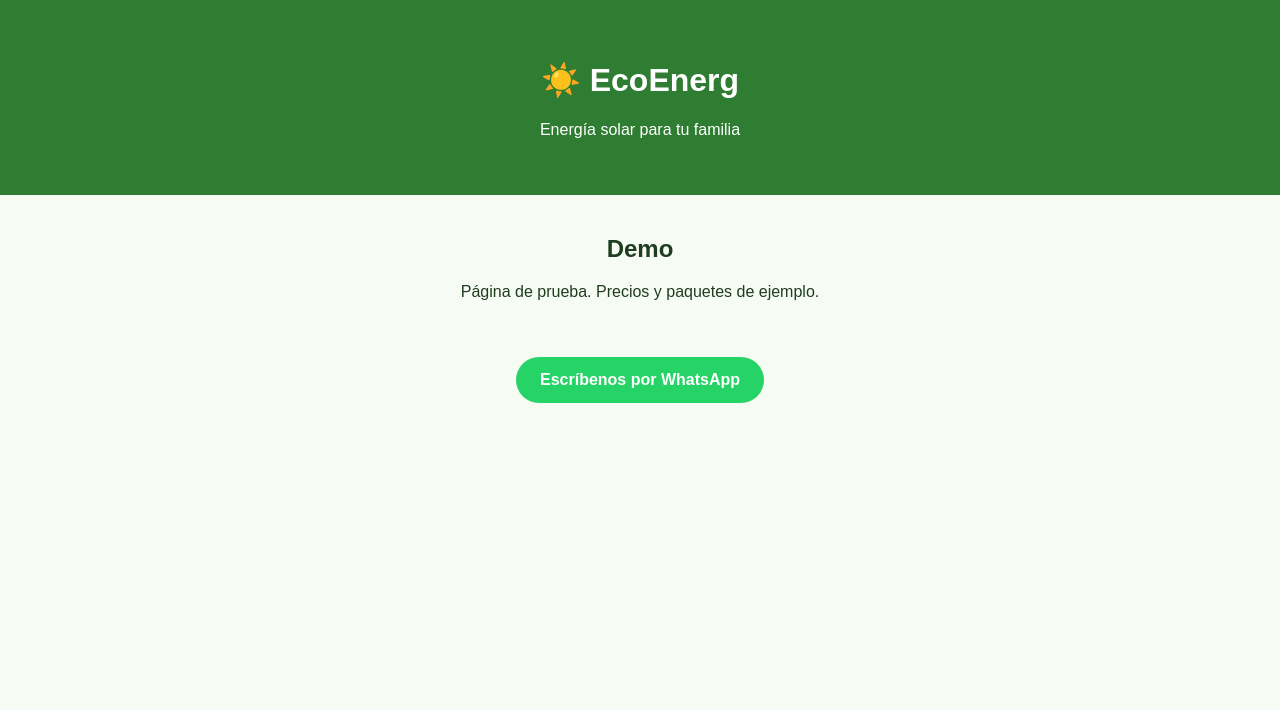
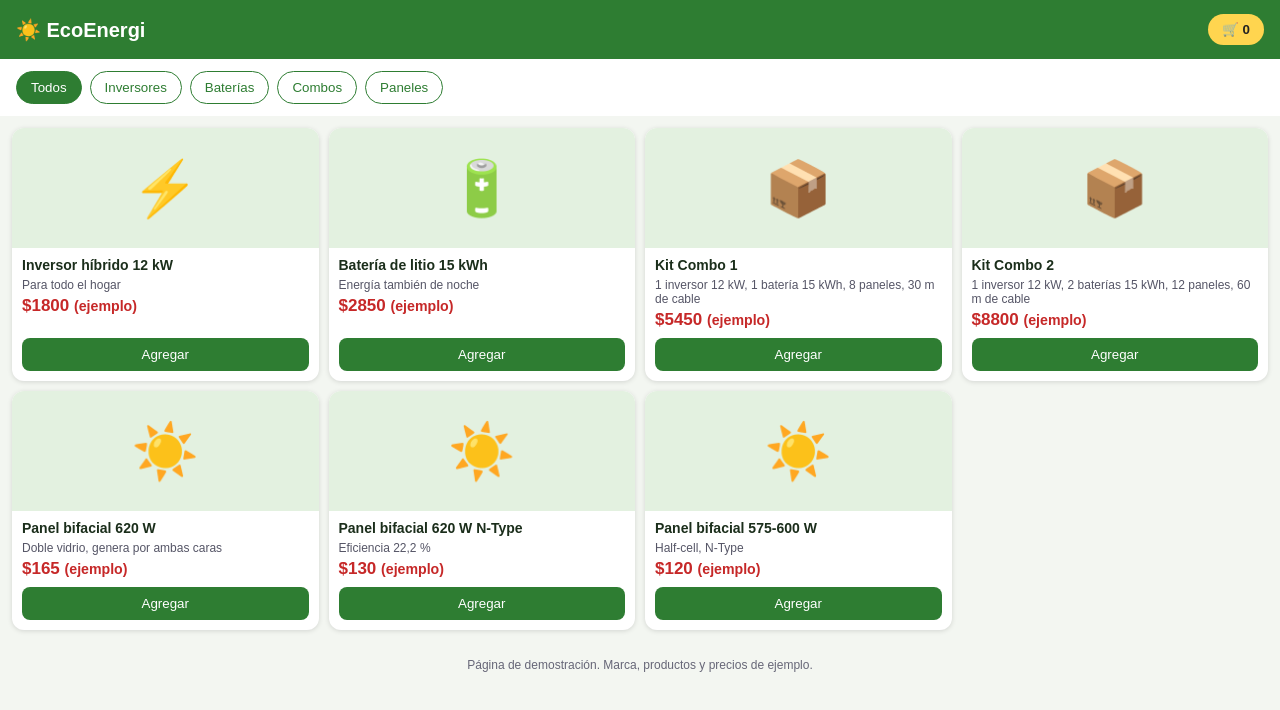
Before and after one commit to lordRoy20/ecoenerg, a plain HTML site: page index.html in a window 1280 px wide. Drawn offline with Linux system fonts and the light colour scheme.

Commit message:
marca EcoEnergi y contacto

```diff
--- a/index.html
+++ b/index.html
@@ -1,19 +1,54 @@
 <!DOCTYPE html>
-<html lang="es">
-<head>
-<meta charset="UTF-8">
-<meta name="viewport" content="width=device-width, initial-scale=1">
-<title>EcoEnerg - Energía solar</title>
+<html lang="es"><head><meta charset="UTF-8"><meta name="viewport" content="width=device-width,initial-scale=1"><title>EcoEnergi - Tienda solar</title>
 <style>
-body{font-family:sans-serif;margin:0;text-align:center;background:#f6fbf3;color:#1f3d1f}
-header{background:#2e7d32;color:#fff;padding:40px 16px}
-a.btn{display:inline-block;background:#25d366;color:#fff;padding:14px 24px;border-radius:30px;text-decoration:none;font-weight:bold;margin:20px}
-section{padding:20px}
-</style>
-</head>
-<body>
-<header><h1>☀️ EcoEnerg</h1><p>Energía solar para tu familia</p></header>
-<section><h2>Demo</h2><p>Página de prueba. Precios y paquetes de ejemplo.</p></section>
-<a class="btn" href="https://wa.me/">Escríbenos por WhatsApp</a>
-</body>
-</html>
+*{box-sizing:border-box}body{margin:0;font-family:sans-serif;background:#f3f6f1;color:#1b2e1b}
+header{background:#2e7d32;color:#fff;padding:14px 16px;position:sticky;top:0;z-index:5;display:flex;justify-content:space-between;align-items:center}
+header h1{font-size:20px;margin:0}
+#cartbtn{background:#ffd54f;color:#222;border:0;border-radius:20px;padding:8px 14px;font-weight:bold}
+.cats{display:flex;gap:8px;overflow-x:auto;padding:12px 16px;background:#fff;position:sticky;top:56px;z-index:4}
+.cats button{border:1px solid #2e7d32;background:#fff;color:#2e7d32;border-radius:20px;padding:8px 14px;white-space:nowrap}
+.cats button.on{background:#2e7d32;color:#fff}
+#grid{display:grid;grid-template-columns:repeat(2,1fr);gap:10px;padding:12px}
+@media(min-width:700px){#grid{grid-template-columns:repeat(4,1fr)}}
+.card{background:#fff;border-radius:12px;overflow:hidden;box-shadow:0 1px 5px #0002;display:flex;flex-direction:column}
+.img{height:120px;display:flex;align-items:center;justify-content:center;font-size:54px;background:#e3f1e0}
+.img img{width:100%;height:100%;object-fit:cover}
+.t{padding:8px 10px;flex:1}.t b{font-size:14px}.t p{font-size:12px;margin:4px 0;color:#556}
+.pr{color:#c62828;font-weight:bold;font-size:17px}
+.card button{margin:0 10px 10px;background:#2e7d32;color:#fff;border:0;border-radius:8px;padding:9px}
+#cart{display:none;position:fixed;inset:0;background:#0008;z-index:9}
+#cartbox{background:#fff;position:absolute;bottom:0;left:0;right:0;max-height:75%;overflow:auto;padding:16px;border-radius:16px 16px 0 0}
+.wa{display:block;background:#25d366;color:#fff;text-align:center;padding:13px;border-radius:30px;text-decoration:none;font-weight:bold;margin-top:12px}
+footer{text-align:center;font-size:12px;color:#667;padding:16px}
+</style></head><body>
+<header><h1>☀️ EcoEnergi</h1><button id="cartbtn" onclick="openCart()">🛒 <span id="n">0</span></button></header>
+<div class="cats" id="cats"></div><div id="grid"></div>
+<div id="cart" onclick="if(event.target===this)this.style.display='none'"><div id="cartbox"></div></div>
+<footer>Página de demostración. Marca, productos y precios de ejemplo.</footer>
+<script>
+var WA="5351663057";
+var P=[
+{id:1,c:"Inversores",n:"Inversor híbrido 12 kW",d:"Para todo el hogar",p:1800,e:"⚡",f:"inversor.jpg"},
+{id:2,c:"Baterías",n:"Batería de litio 15 kWh",d:"Energía también de noche",p:2850,e:"🔋",f:"bateria.jpg"},
+{id:3,c:"Combos",n:"Kit Combo 1",d:"1 inversor 12 kW, 1 batería 15 kWh, 8 paneles, 30 m de cable",p:5450,e:"📦",f:"combo1.jpg"},
+{id:4,c:"Combos",n:"Kit Combo 2",d:"1 inversor 12 kW, 2 baterías 15 kWh, 12 paneles, 60 m de cable",p:8800,e:"📦",f:"combo2.jpg"},
+{id:5,c:"Paneles",n:"Panel bifacial 620 W",d:"Doble vidrio, genera por ambas caras",p:165,e:"☀️",f:"panel1.jpg"},
+{id:6,c:"Paneles",n:"Panel bifacial 620 W N-Type",d:"Eficiencia 22,2 %",p:130,e:"☀️",f:"panel2.jpg"},
+{id:7,c:"Paneles",n:"Panel bifacial 575-600 W",d:"Half-cell, N-Type",p:120,e:"☀️",f:"panel3.jpg"}];
+var cat="Todos",cart={};
+function cats(){var l=["Todos"].concat(P.map(function(x){return x.c}).filter(function(v,i,a){return a.indexOf(v)==i}));
+document.getElementById("cats").innerHTML=l.map(function(c){return '<button class="'+(c==cat?'on':'')+'" onclick="setCat(\''+c+'\')">'+c+'</button>'}).join("")}
+function setCat(c){cat=c;cats();grid()}
+function grid(){document.getElementById("grid").innerHTML=P.filter(function(x){return cat=="Todos"||x.c==cat}).map(function(x){
+return '<div class="card"><div class="img"><img src="fotos/'+x.f+'" onerror="this.outerHTML=\''+x.e+'\'"></div><div class="t"><b>'+x.n+'</b><p>'+x.d+'</p><div class="pr">$'+x.p+' <small>(ejemplo)</small></div></div><button onclick="add('+x.id+')">Agregar</button></div>'}).join("")}
+function add(id){cart[id]=(cart[id]||0)+1;upd()}
+function upd(){var t=0;for(var k in cart)t+=cart[k];document.getElementById("n").textContent=t}
+function rem(k){delete cart[k];upd();openCart()}
+function openCart(){var h="",tot=0,L=["Hola, quiero cotizar:"];
+for(var k in cart){var x=P.find(function(y){return y.id==k});tot+=x.p*cart[k];L.push(cart[k]+" x "+x.n);
+h+='<p>'+cart[k]+' x '+x.n+' - $'+(x.p*cart[k])+' <button onclick="rem('+k+')">✖</button></p>'}
+if(!h){h="<p>Tu carrito está vacío.</p>"}else{L.push("Total estimado: $"+tot);
+h+='<b>Total estimado: $'+tot+'</b><a class="wa" href="https://wa.me/'+WA+'?text='+encodeURIComponent(L.join("\n"))+'">Pedir por WhatsApp</a>'}
+document.getElementById("cartbox").innerHTML=h;document.getElementById("cart").style.display="block"}
+cats();grid();
+</script></body></html>
```
